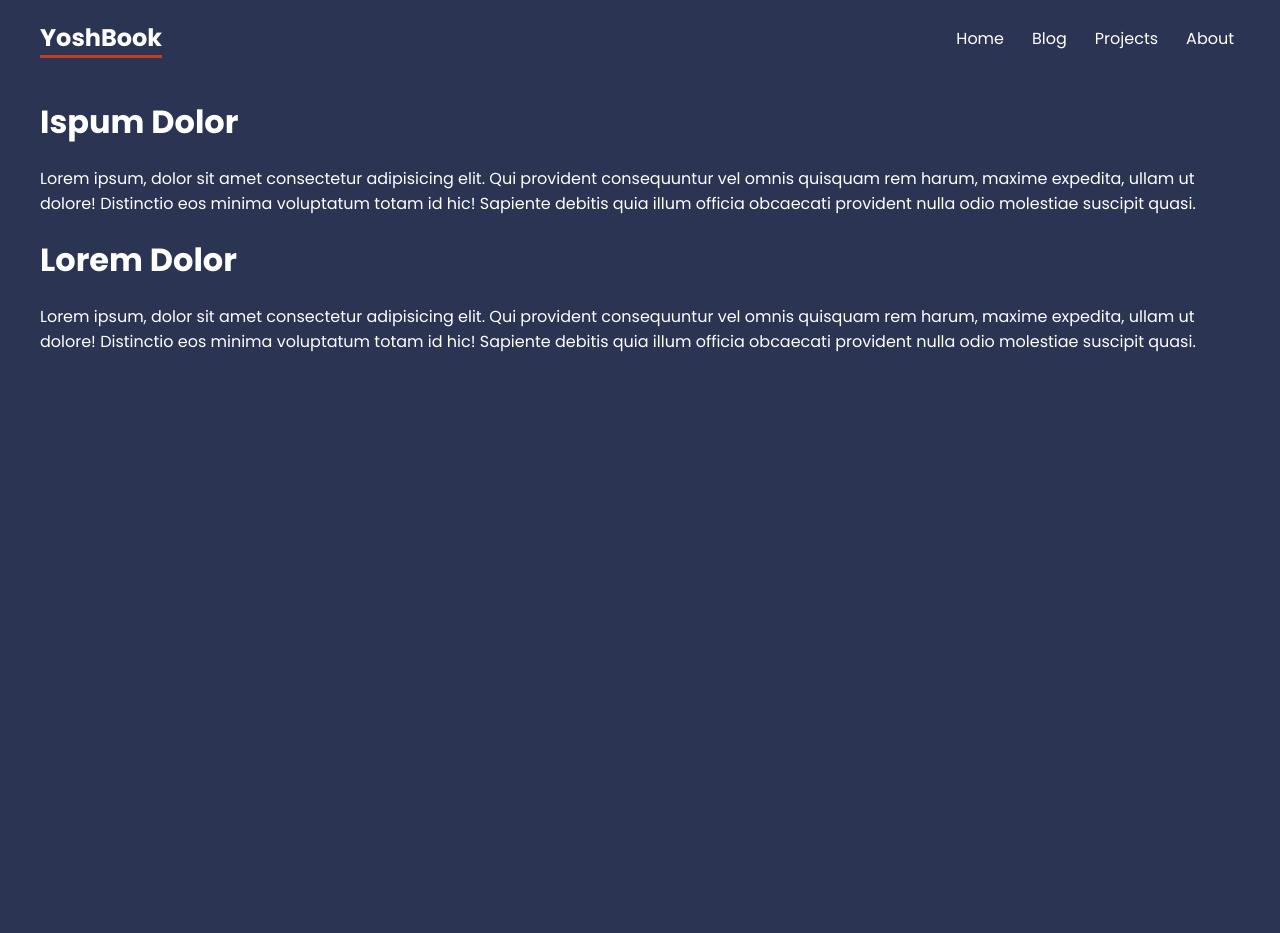
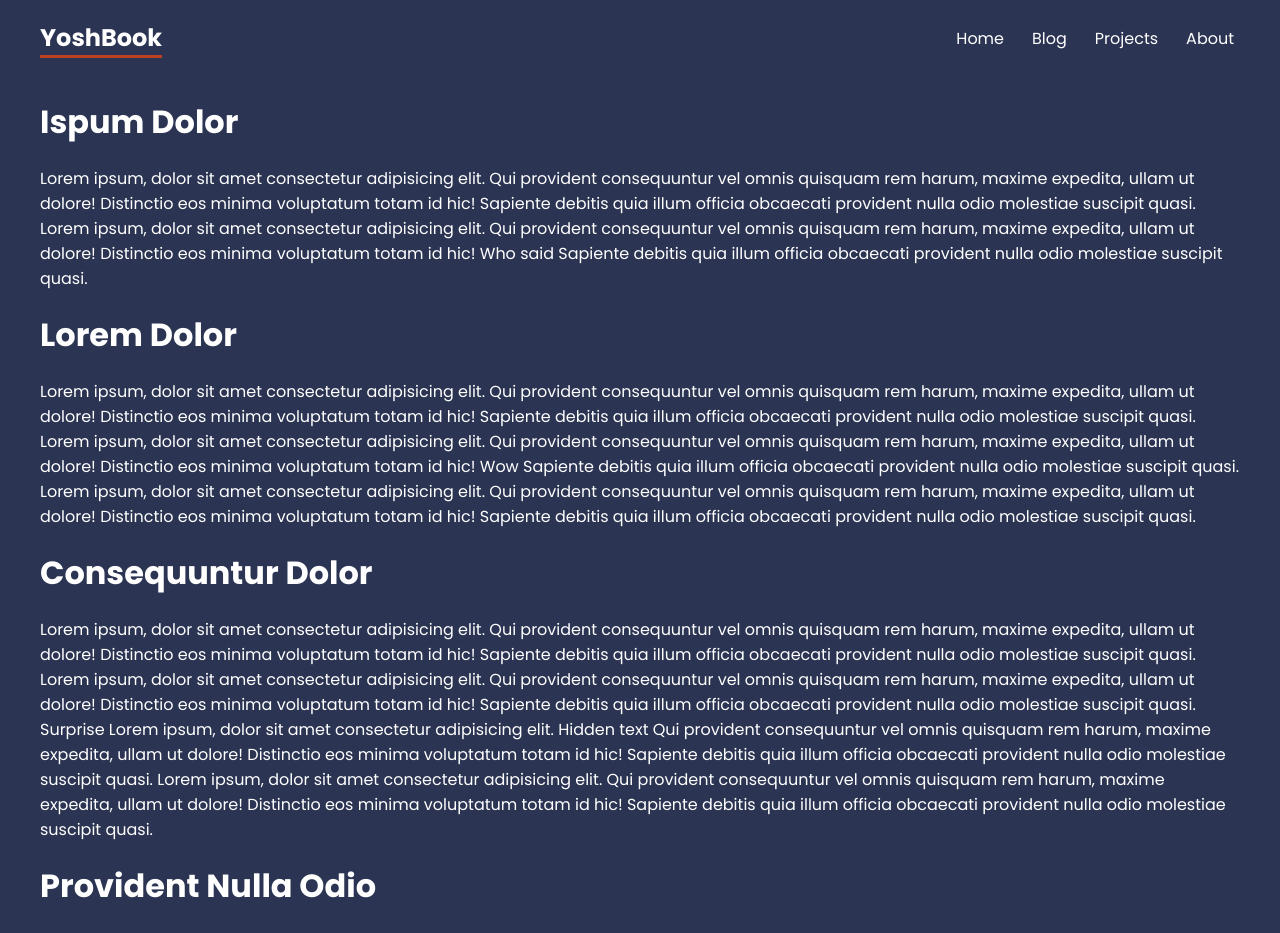
Before and after one commit to WDI-SEA/react-router-portfolio, a React (Create React App) app: page /blog in a window 1280 px wide. Shown: the top 933 px of the page. Before the commit the page ends 800 px from the top, so only its background shows below. Built offline with nearby package versions, Linux system fonts and the light colour scheme.

Commit message:
added some stuff

```diff
--- a/src/pages/Blog.jsx
+++ b/src/pages/Blog.jsx
@@ -5,10 +5,17 @@ export default function Blog(){
         <div className="blog">
 
             <h1>Ispum Dolor</h1>
-            <p>Lorem ipsum, dolor sit amet consectetur adipisicing elit. Qui provident consequuntur vel omnis quisquam rem harum, maxime expedita, ullam ut dolore! Distinctio eos minima voluptatum totam id hic! Sapiente debitis quia illum officia obcaecati provident nulla odio molestiae suscipit quasi.</p>
+            <p>Lorem ipsum, dolor sit amet consectetur adipisicing elit. Qui provident consequuntur vel omnis quisquam rem harum, maxime expedita, ullam ut dolore! Distinctio eos minima voluptatum totam id hic! Sapiente debitis quia illum officia obcaecati provident nulla odio molestiae suscipit quasi. Lorem ipsum, dolor sit amet consectetur adipisicing elit. Qui provident consequuntur vel omnis quisquam rem harum, maxime expedita, ullam ut dolore! Distinctio eos minima voluptatum totam id hic! Who said Sapiente debitis quia illum officia obcaecati provident nulla odio molestiae suscipit quasi.</p>
 
             <h1>Lorem Dolor</h1>
-            <p>Lorem ipsum, dolor sit amet consectetur adipisicing elit. Qui provident consequuntur vel omnis quisquam rem harum, maxime expedita, ullam ut dolore! Distinctio eos minima voluptatum totam id hic! Sapiente debitis quia illum officia obcaecati provident nulla odio molestiae suscipit quasi.</p>
+            <p>Lorem ipsum, dolor sit amet consectetur adipisicing elit. Qui provident consequuntur vel omnis quisquam rem harum, maxime expedita, ullam ut dolore! Distinctio eos minima voluptatum totam id hic! Sapiente debitis quia illum officia obcaecati provident nulla odio molestiae suscipit quasi. Lorem ipsum, dolor sit amet consectetur adipisicing elit. Qui provident consequuntur vel omnis quisquam rem harum, maxime expedita, ullam ut dolore! Distinctio eos minima voluptatum totam id hic! Wow Sapiente debitis quia illum officia obcaecati provident nulla odio molestiae suscipit quasi. Lorem ipsum, dolor sit amet consectetur adipisicing elit. Qui provident consequuntur vel omnis quisquam rem harum, maxime expedita, ullam ut dolore! Distinctio eos minima voluptatum totam id hic! Sapiente debitis quia illum officia obcaecati provident nulla odio molestiae suscipit quasi.</p>
+
+            <h1>Consequuntur Dolor</h1>
+            <p>Lorem ipsum, dolor sit amet consectetur adipisicing elit. Qui provident consequuntur vel omnis quisquam rem harum, maxime expedita, ullam ut dolore! Distinctio eos minima voluptatum totam id hic! Sapiente debitis quia illum officia obcaecati provident nulla odio molestiae suscipit quasi. Lorem ipsum, dolor sit amet consectetur adipisicing elit. Qui provident consequuntur vel omnis quisquam rem harum, maxime expedita, ullam ut dolore! Distinctio eos minima voluptatum totam id hic! Sapiente debitis quia illum officia obcaecati provident nulla odio molestiae suscipit quasi. Surprise Lorem ipsum, dolor sit amet consectetur adipisicing elit. Hidden text Qui provident consequuntur vel omnis quisquam rem harum, maxime expedita, ullam ut dolore! Distinctio eos minima voluptatum totam id hic! Sapiente debitis quia illum officia obcaecati provident nulla odio molestiae suscipit quasi. Lorem ipsum, dolor sit amet consectetur adipisicing elit. Qui provident consequuntur vel omnis quisquam rem harum, maxime expedita, ullam ut dolore! Distinctio eos minima voluptatum totam id hic! Sapiente debitis quia illum officia obcaecati provident nulla odio molestiae suscipit quasi.</p>
+
+            <h1>Provident Nulla Odio</h1>
+            <p>Lorem ipsum, dolor sit amet consectetur adipisicing elit. Qui provident consequuntur vel omnis quisquam rem harum, maxime expedita, ullam ut dolore! Distinctio eos minima voluptatum totam id hic! Sapiente debitis quia illum officia obcaecati provident nulla odio molestiae suscipit quasi. Lorem ipsum, dolor sit amet consectetur adipisicing elit. Qui provident consequuntur vel omnis quisquam rem harum, maxime expedita, ullam ut dolore! Distinctio eos minima voluptatum totam id hic! Sapiente debitis quia illum officia obcaecati provident nulla odio molestiae suscipit quasi. Lorem ipsum, dolor sit amet consectetur adipisicing elit. Qui provident consequuntur vel omnis quisquam rem harum, maxime expedita, ullam ut dolore! Distinctio eos minima voluptatum totam id hic! Sapiente debitis quia illum officia obcaecati provident nulla odio molestiae suscipit quasi.</p>
+
         </div>
 
     )
```
